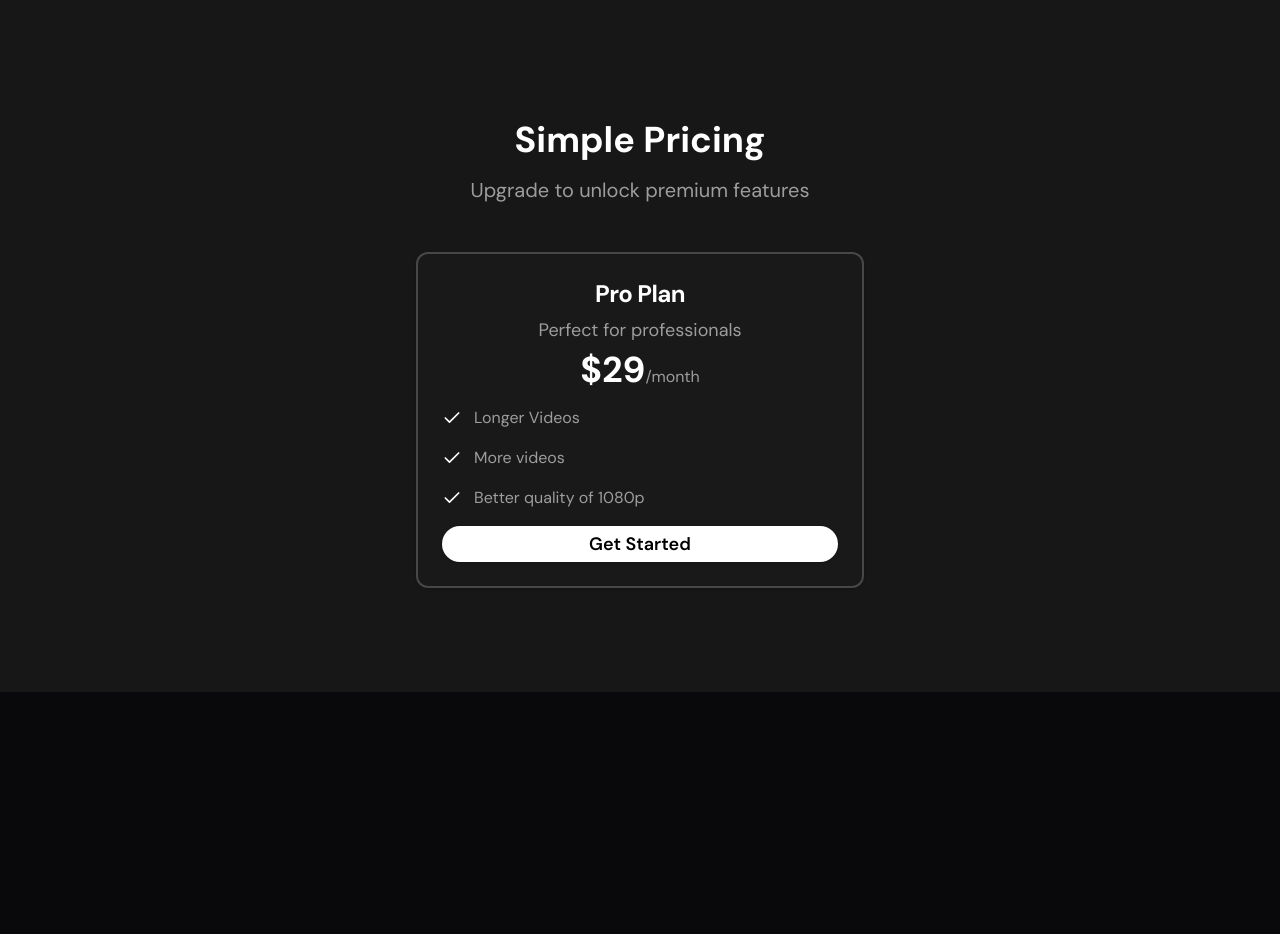
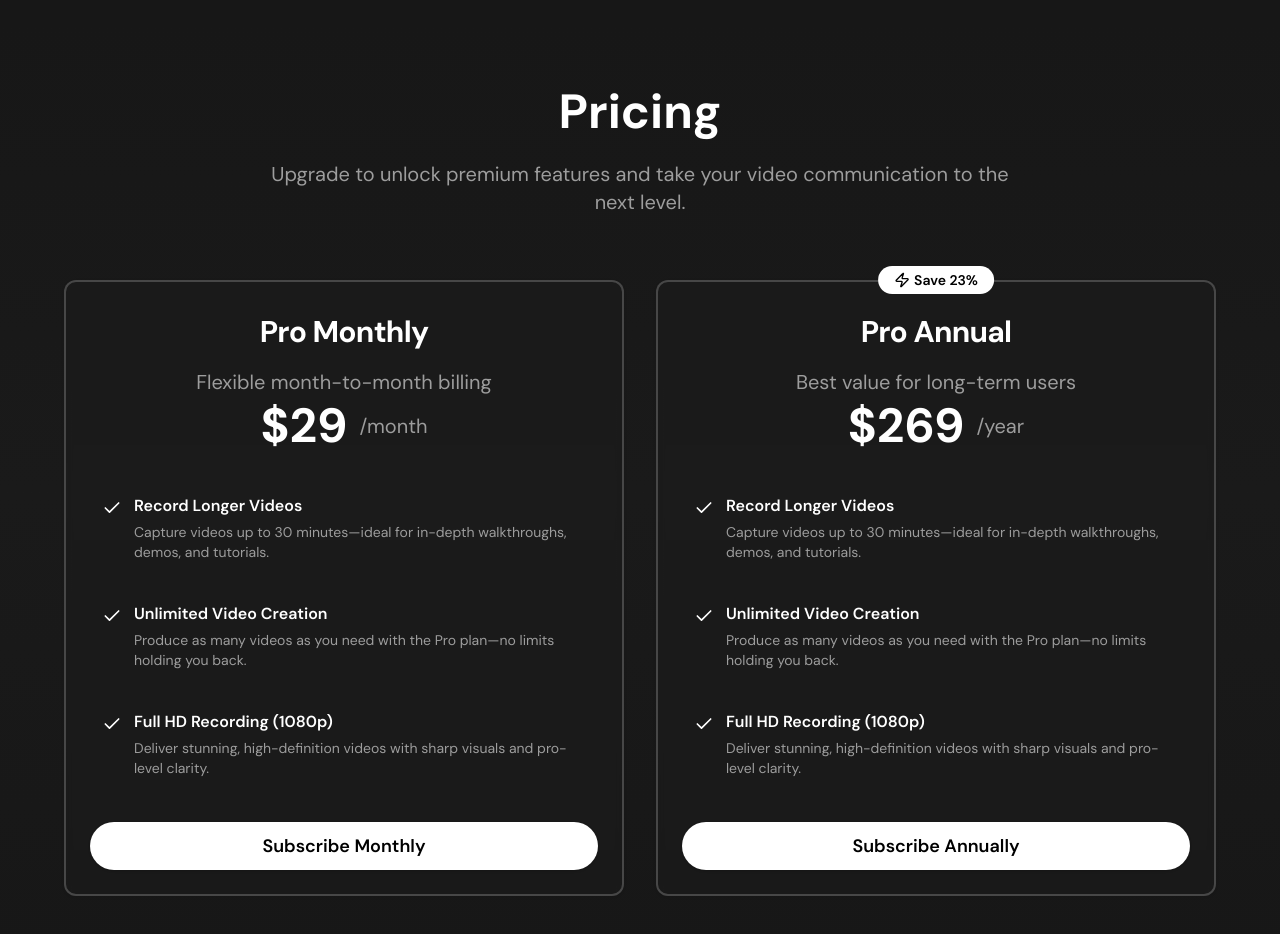
Before and after one commit to vagxrth/lumora-web, a Next.js app: page / in a window 1280 px wide. Shown: the part 1660-2594 px from the top of the page. Before the commit the page ends 2352 px from the top, so only its background shows below. Built offline with nearby package versions, Linux system fonts and the light colour scheme.

Commit message:
feat: enhance pricing section with detailed benefits and improved layout, including monthly and annual subscription options

```diff
--- a/src/app/(app)/_components/features.tsx
+++ b/src/app/(app)/_components/features.tsx
@@ -35,7 +35,7 @@ const Features = () => {
   ];
 
   return (
-    <section className="py-24">
+    <section className="py-20">
       <div className="max-w-7xl mx-auto">
         <div className="text-center mb-16">
           <h2 className="text-4xl sm:text-5xl font-bold mb-6">
--- a/src/app/(app)/_components/pricing.tsx
+++ b/src/app/(app)/_components/pricing.tsx
@@ -1,44 +1,116 @@
 import { Button } from "@/components/ui/button";
 import { Card, CardContent, CardDescription, CardHeader, CardTitle } from "@/components/ui/card";
-import { Check } from "lucide-react";
+import { Check, Zap } from "lucide-react";
+import Link from "next/link";
 
 const Pricing = () => {
   const benefits = [
-    "Longer Videos",
-    "More videos",
-    "Better quality of 1080p"
+    {
+      title: "Record Longer Videos",
+      description: "Capture videos up to 30 minutes—ideal for in-depth walkthroughs, demos, and tutorials."
+    },
+    {
+      title: "Unlimited Video Creation",
+      description: "Produce as many videos as you need with the Pro plan—no limits holding you back."
+    },
+    {
+      title: "Full HD Recording (1080p)",
+      description: "Deliver stunning, high-definition videos with sharp visuals and pro-level clarity."
+    }
   ];
 
   return (
-    <section id="pricing" className="py-16">
-      <div className="max-w-4xl mx-auto text-center">
-        <h2 className="text-3xl sm:text-4xl font-bold mb-4 text-white">
-          Simple Pricing
-        </h2>
-        <p className="text-xl text-[#9D9D9D] mb-12">
-          Upgrade to unlock premium features
-        </p>
+    <section id="pricing" className="py-16 relative overflow-hidden scroll-mt-32">
+      {/* Background Gradient */}
+      <div className="absolute inset-0 bg-gradient-to-b from-transparent via-[#1D1D1D]/50 to-transparent pointer-events-none" />
 
-        <div className="flex justify-center">
-          <Card className="w-full max-w-md border-2 border-white/20 bg-[#1D1D1D]/50">
-            <CardHeader className="text-center pb-4">
-              <CardTitle className="text-2xl font-bold text-white">Pro Plan</CardTitle>
-              <CardDescription className="text-lg text-[#9D9D9D]">Perfect for professionals</CardDescription>
-              <div className="mt-4">
-                <span className="text-4xl font-bold text-white">$29</span>
-                <span className="text-[#9D9D9D]">/month</span>
+      <div className="max-w-7xl mx-auto px-4 sm:px-6 lg:px-8 relative">
+        <div className="text-center max-w-3xl mx-auto mb-16">
+          <h2 className="text-4xl sm:text-5xl font-bold mb-6 text-white">
+            Pricing
+          </h2>
+          <p className="text-xl text-[#9D9D9D] mb-4">
+            Upgrade to unlock premium features and take your video communication to the next level.
+          </p>
+        </div>
+
+        <div className="grid md:grid-cols-2 gap-8 max-w-6xl mx-auto">
+          {/* Monthly Plan */}
+          <Card className="w-full border-2 border-white/20 bg-[#1D1D1D]/50 backdrop-blur-sm relative h-full">
+            <CardHeader className="text-center pb-8 pt-8">
+              <CardTitle className="text-3xl font-bold text-white mb-3">Pro Monthly</CardTitle>
+              <CardDescription className="text-xl text-[#9D9D9D]">Flexible month-to-month billing</CardDescription>
+              <div className="mt-6">
+                <div className="flex items-center justify-center gap-3">
+                  <span className="text-5xl font-bold text-white">$29</span>
+                  <span className="text-xl text-[#9D9D9D]">/month</span>
+                </div>
               </div>
             </CardHeader>
-            <CardContent className="space-y-4">
-              {benefits.map((benefit, index) => (
-                <div key={index} className="flex items-center space-x-3">
-                  <Check className="w-5 h-5 text-white flex-shrink-0" />
-                  <span className="text-[#9D9D9D]">{benefit}</span>
+
+            <CardContent>
+              <div className="space-y-4 mb-8">
+                {benefits.map((benefit, index) => (
+                  <div key={index} className="flex items-start space-x-3 p-3 rounded-lg hover:bg-white/5 transition-colors">
+                    <Check className="w-5 h-5 text-white flex-shrink-0 mt-1" />
+                    <div>
+                      <h3 className="text-white font-semibold mb-1">{benefit.title}</h3>
+                      <p className="text-[#9D9D9D] text-sm">{benefit.description}</p>
+                    </div>
+                  </div>
+                ))}
+              </div>
+
+              <div className="space-y-4">
+                <Link href="/checkout?plan=monthly" className="block">
+                  <Button className="bg-white hover:bg-white/90 text-black px-12 py-6 text-lg font-semibold rounded-full w-full">
+                    Subscribe Monthly
+                  </Button>
+                </Link>
+              </div>
+            </CardContent>
+          </Card>
+
+          {/* Annual Plan */}
+          <Card className="w-full border-2 border-white/20 bg-[#1D1D1D]/50 backdrop-blur-sm relative h-full">
+            {/* Popular Badge */}
+            <div className="absolute -top-4 left-1/2 -translate-x-1/2">
+              <span className="bg-white text-black px-4 py-1 rounded-full text-sm font-semibold flex items-center gap-1">
+                <Zap className="w-4 h-4" /> Save 23%
+              </span>
+            </div>
+
+            <CardHeader className="text-center pb-8 pt-8">
+              <CardTitle className="text-3xl font-bold text-white mb-3">Pro Annual</CardTitle>
+              <CardDescription className="text-xl text-[#9D9D9D]">Best value for long-term users</CardDescription>
+              <div className="mt-6">
+                <div className="flex items-center justify-center gap-3">
+                  <span className="text-5xl font-bold text-white">$269</span>
+                  <span className="text-xl text-[#9D9D9D]">/year</span>
                 </div>
-              ))}
-              <Button className="w-full mt-6 bg-white hover:bg-white/90 text-black py-3 text-lg font-semibold rounded-full">
-                Get Started
-              </Button>
+              </div>
+            </CardHeader>
+
+            <CardContent>
+              <div className="space-y-4 mb-8">
+                {benefits.map((benefit, index) => (
+                  <div key={index} className="flex items-start space-x-3 p-3 rounded-lg hover:bg-white/5 transition-colors">
+                    <Check className="w-5 h-5 text-white flex-shrink-0 mt-1" />
+                    <div>
+                      <h3 className="text-white font-semibold mb-1">{benefit.title}</h3>
+                      <p className="text-[#9D9D9D] text-sm">{benefit.description}</p>
+                    </div>
+                  </div>
+                ))}
+              </div>
+
+              <div className="space-y-4">
+                <Link href="/checkout?plan=annual" className="block">
+                  <Button className="bg-white hover:bg-white/90 text-black px-12 py-6 text-lg font-semibold rounded-full w-full">
+                    Subscribe Annually
+                  </Button>
+                </Link>
+              </div>
             </CardContent>
           </Card>
         </div>
```
